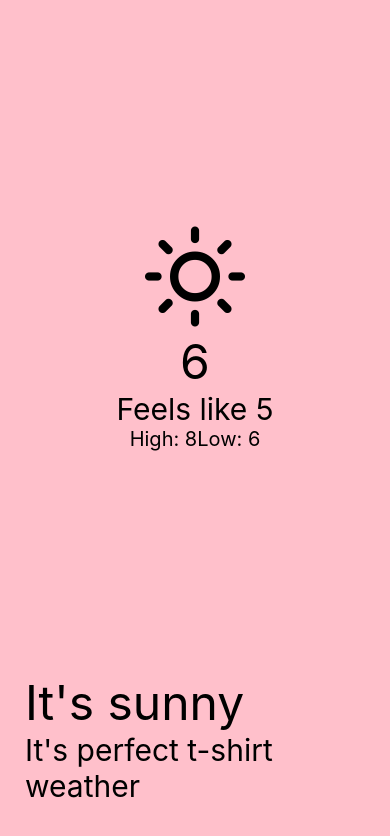
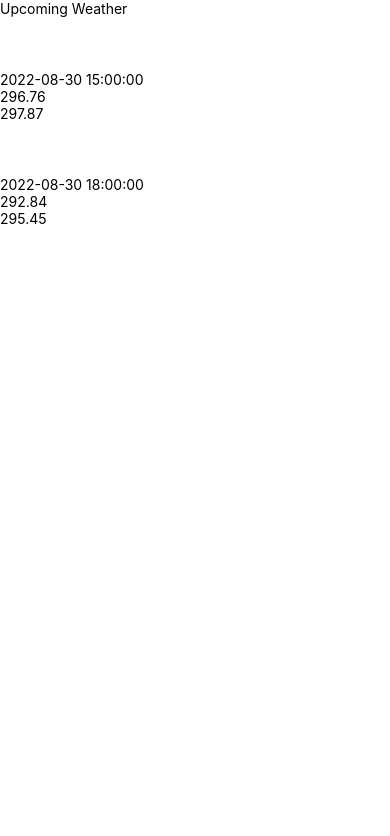
Before and after one commit to hmjk99/WeatherApp-ReactNative, a React Native app: screen / in a window 390 px wide. Shown: the top 836 px of the page. Built offline with nearby package versions, Linux system fonts and the light colour scheme.

Commit message:
working on rendering list

```diff
--- a/App.js
+++ b/App.js
@@ -1,11 +1,12 @@
 import React from "react"
 import { View, StyleSheet } from "react-native"
 import CurrentWeather from "./src/components/CurrentWeather"
+import UpcomingWeather from "./src/components/UpcomingWeather"
 
 const App = () => {
   return (
     <View style={styles.container}>
-      <CurrentWeather/>
+      <UpcomingWeather/>
     </View>
   )
 }
--- a/src/components/UpcomingWeather.js
+++ b/src/components/UpcomingWeather.js
@@ -0,0 +1,83 @@
+import React from 'react'
+import { FlatList, SafeAreaView, StyleSheet, Text, View } from 'react-native'
+import { Feather } from '@expo/vector-icons';
+
+const DATA = [
+    {
+        "dt": 1661871600,
+        "main": {
+          "temp": 296.76,
+          "feels_like": 296.98,
+          "temp_min": 296.76,
+          "temp_max": 297.87,
+          "pressure": 1015,
+          "sea_level": 1015,
+          "grnd_level": 933,
+          "humidity": 69,
+          "temp_kf": -1.11
+        },
+        "weather": [
+          {
+            "id": 500,
+            "main": "Rain",
+            "description": "light rain",
+            "icon": "10d"
+          }
+        ],
+        "dt_txt": "2022-08-30 15:00:00"
+      },
+      {
+        "dt": 1661882400,
+        "main": {
+          "temp": 295.45,
+          "feels_like": 295.59,
+          "temp_min": 292.84,
+          "temp_max": 295.45,
+          "pressure": 1015,
+          "sea_level": 1015,
+          "grnd_level": 931,
+          "humidity": 71,
+          "temp_kf": 2.61
+        },
+        "weather": [
+          {
+            "id": 500,
+            "main": "Rain",
+            "description": "light rain",
+            "icon": "10n"
+          }
+        ],
+        "dt_txt": "2022-08-30 18:00:00"
+      }
+]
+
+const Item = (props) => {
+    const { dt_txt, min, max, condition } = props
+    return (
+        <View>
+            <Feather name={"sun"} size={50} color={"white"} />
+            <Text>{dt_txt}</Text>
+            <Text>{min}</Text>
+            <Text>{max}</Text>
+        </View>
+    )
+}
+
+const UpcomingWeather = () => {
+    const renderItem = ({ item }) => (
+        <Item condition={item.weather[0].main} dt_txt={item.dt_txt} min={item.main.temp_min} max={item.main.temp_max}/>
+    )
+    return (
+        <SafeAreaView style={styles.container}>
+            <Text>Upcoming Weather</Text>
+            <FlatList data={DATA} renderItem={renderItem}/>
+        </SafeAreaView>
+    )
+}
+
+const styles = StyleSheet.create({
+    container: {
+        flex: 1,
+    }
+})
+export default UpcomingWeather
```
